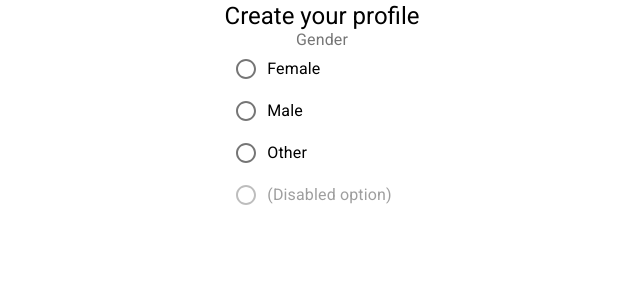
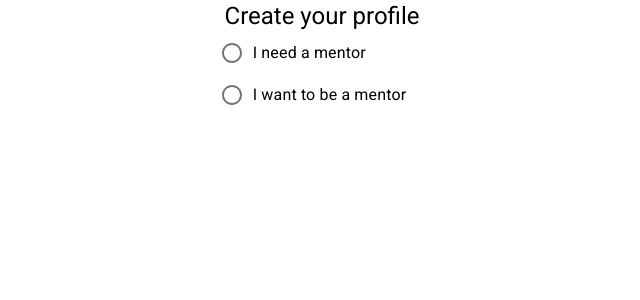
Before and after one commit to SchoolOfCode/w20_MentorUp, a React (Create React App) app in the folder mentorup/: page / in a window 1280 px wide. Shown: the top 300 px of the page, without its empty margins (318-958 px from the left). Built offline with nearby package versions, Linux system fonts and the light colour scheme; what reactfire would draw is missing.

Commit message:
added options according to our design

```diff
--- a/mentorup/src/components/MentorOrMentee/MentorOrMentee.js
+++ b/mentorup/src/components/MentorOrMentee/MentorOrMentee.js
@@ -13,16 +13,16 @@ function MentorOrMentee() {
     <div>
       <Typography variant="h5">Create your profile</Typography>
       <FormControl component="fieldset">
-        <FormLabel component="legend">Gender</FormLabel>
         <RadioGroup aria-label="gender" name="gender1">
-          <FormControlLabel value="female" control={<Radio />} label="Female" />
-          <FormControlLabel value="male" control={<Radio />} label="Male" />
-          <FormControlLabel value="other" control={<Radio />} label="Other" />
           <FormControlLabel
-            value="disabled"
-            disabled
+            value="mentee"
             control={<Radio />}
-            label="(Disabled option)"
+            label="I need a mentor"
+          />
+          <FormControlLabel
+            value="mentor"
+            control={<Radio />}
+            label="I want to be a mentor"
           />
         </RadioGroup>
       </FormControl>
```
